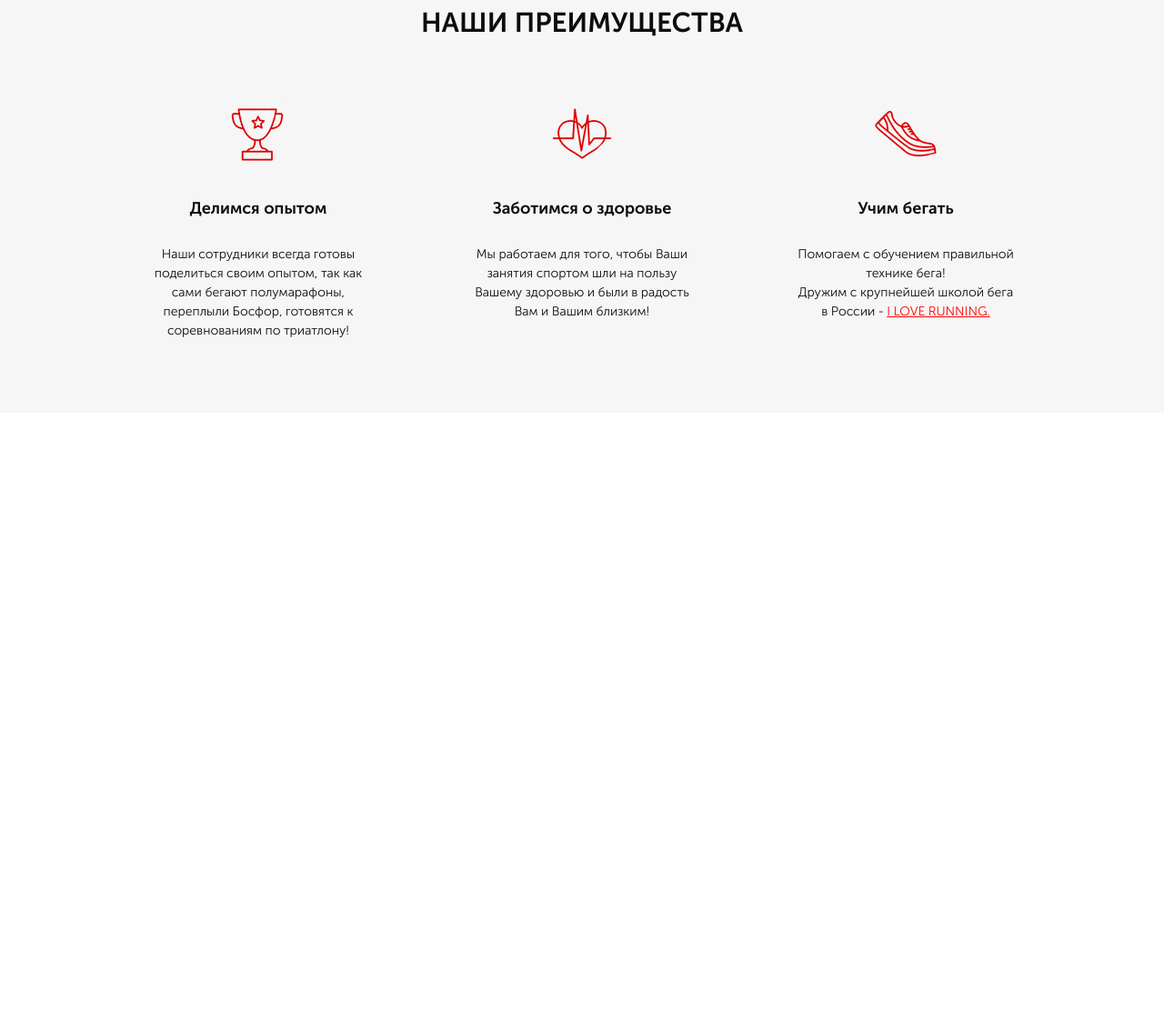
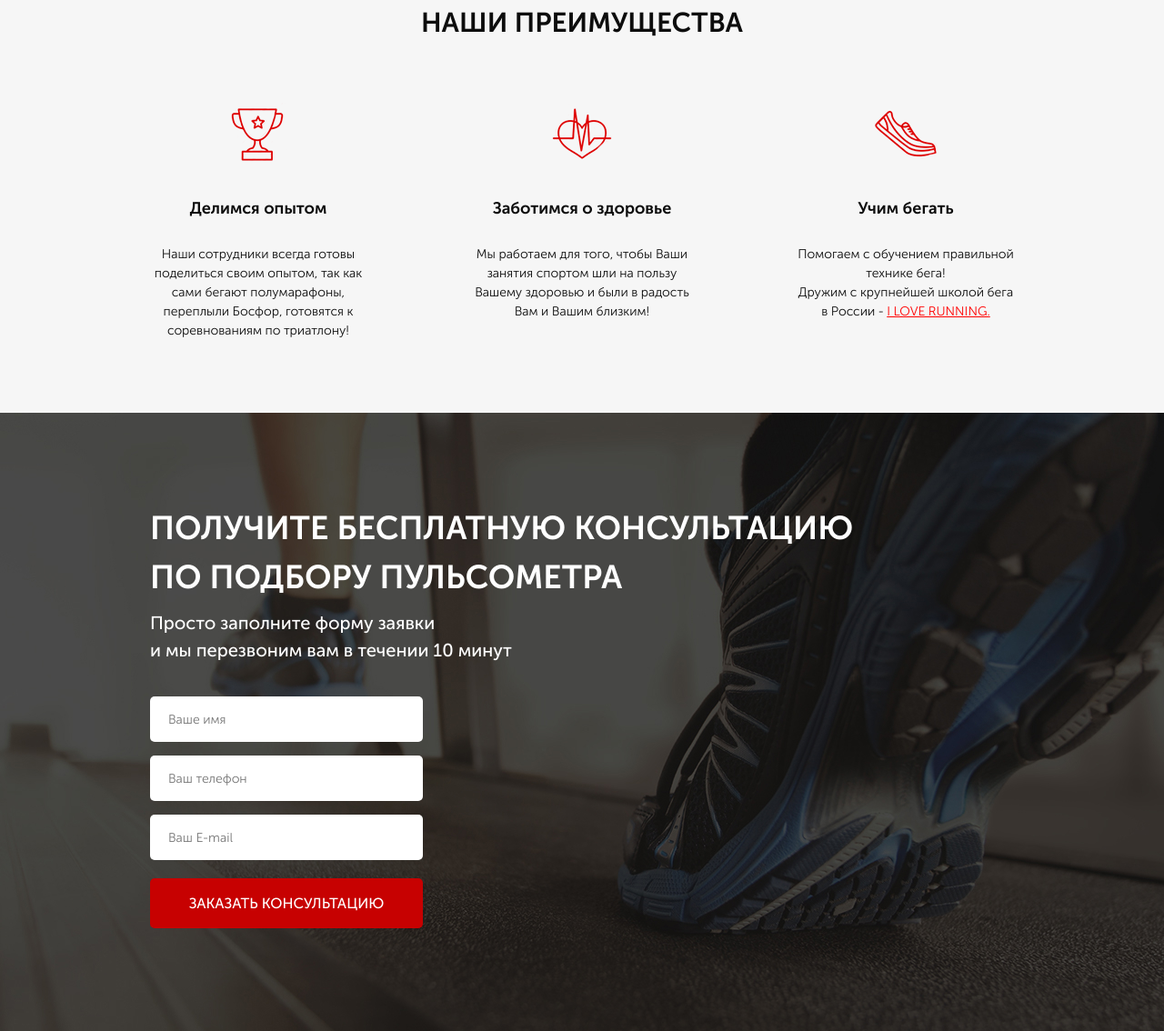
Before and after one commit to Bekadevelop/Giga-Chad-Practice, a website: page src/index.html in a window 1280 px wide. Shown: the part 761-1895 px from the top of the page at 91% size. Before the commit the page ends 1215 px from the top, so only its background shows below. Drawn offline with Linux system fonts and the light colour scheme.

Commit message:
six commit

```diff
--- a/src/index.html
+++ b/src/index.html
@@ -59,7 +59,7 @@
 
     <div class="advantages">
         <div class="container">
-            <h2 class="title">НАШИ ПРЕИМУЩЕСТВА</h2>
+            <h2 class="tittle">НАШИ ПРЕИМУЩЕСТВА</h2>
             <div class="advantages__wrapper">
                 <div class="advantages__item">
                     <img src="icons/Преимущества/cup.png" alt="cup" class="advantages__icon">
@@ -96,5 +96,23 @@
             </div>
         </div>
     </div>
+
+    <div class="consultation">
+        <div class="container">
+            <h2 class="tittle tittle_left">
+                Получите бесплатную консультацию <br> по подбору пульсометра
+            </h2>
+            <div class="consultation__descr">
+                Просто заполните форму заявки <br> и мы перезвоним вам в течении 10 минут
+            </div>
+            <form class="feed-form" action="#">
+                <input name="name" required  placeholder="Ваше имя" type="text">
+                <input name="phone" required  placeholder="Ваш телефон" type="number">
+                <input name="email" required  placeholder="Ваш E-mail" type="email">
+
+                <button class="button button_submit">ЗАКАЗАТЬ консультацию</button>
+            </form>
+        </div>
+    </div>
 </body>
 </html>
--- a/src/sass/blocks/_buttons.scss
+++ b/src/sass/blocks/_buttons.scss
@@ -14,5 +14,10 @@
         font-size: 16px;
         margin-top: 67px;
     }
+    &_submit{
+        width: 100%;
+        height: 55px;
+        font-size: 16px;
+    }
 
 }
--- /dev/null
+++ b/src/sass/blocks/_consultation.scss
@@ -0,0 +1,10 @@
+.consultation {
+    min-height: 680px;
+    padding: 100px 0 92px 0;
+    background: url(../../img/consultation.jpg) center (center/cover) no-repeat;
+    &__descr{
+        color: #ffff;
+        font-size: 20px;
+        font-weight: 500;
+    }
+}
--- /dev/null
+++ b/src/sass/blocks/_forms.scss
@@ -0,0 +1,20 @@
+.feed-form {
+    margin-top: 36px;
+    display: flex;
+    flex-direction: column;
+    width: 300px;
+    input {
+        height: 50px;
+        border-radius: 5px;
+        background-color: #fff;
+        margin-bottom: 15px;
+        border: none;
+        padding: 0 20px;
+        color: #4b4b4b;
+        font-size: 14px;
+        font-weight: 300;
+        &:nth-child(3) {
+            margin-bottom: 20px;
+        }
+    }
+}
--- a/src/sass/blocks/_tittles.scss
+++ b/src/sass/blocks/_tittles.scss
@@ -1,6 +1,12 @@
-.title {
+.tittle {
     color: #0d0d0d;
     font-size: 30px;
     font-weight: 700;
     text-align: center;
+    text-transform: uppercase;
+    &_left{
+        color: #FFFFFF;
+        font-size: 36px;
+        text-align: left;
+    }
 }
--- a/src/sass/style.scss
+++ b/src/sass/style.scss
@@ -15,3 +15,5 @@
 @import 'blocks/buttons';
 @import 'blocks/_advantages.scss';
 @import 'blocks/_tittles';
+@import 'blocks/_consultation';
+@import 'blocks/forms';
```
Also changed, not shown: src/css/style.min.css.
